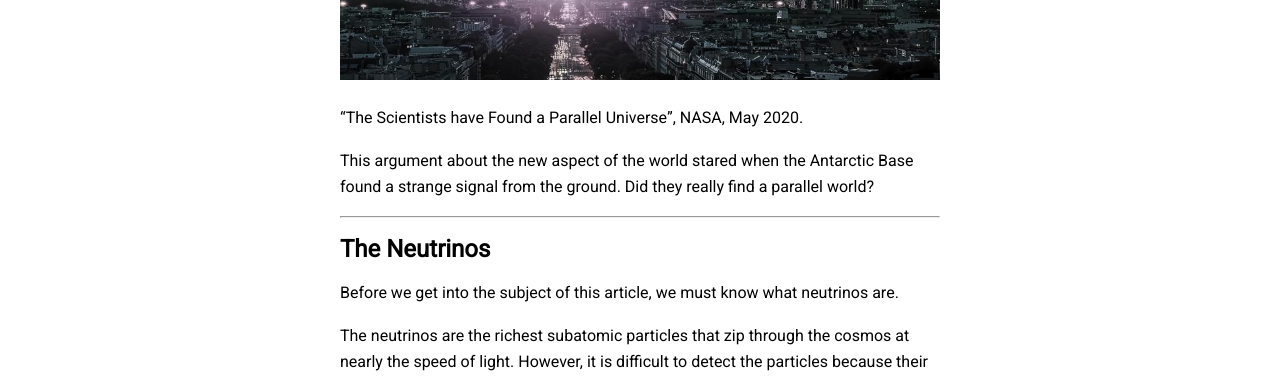
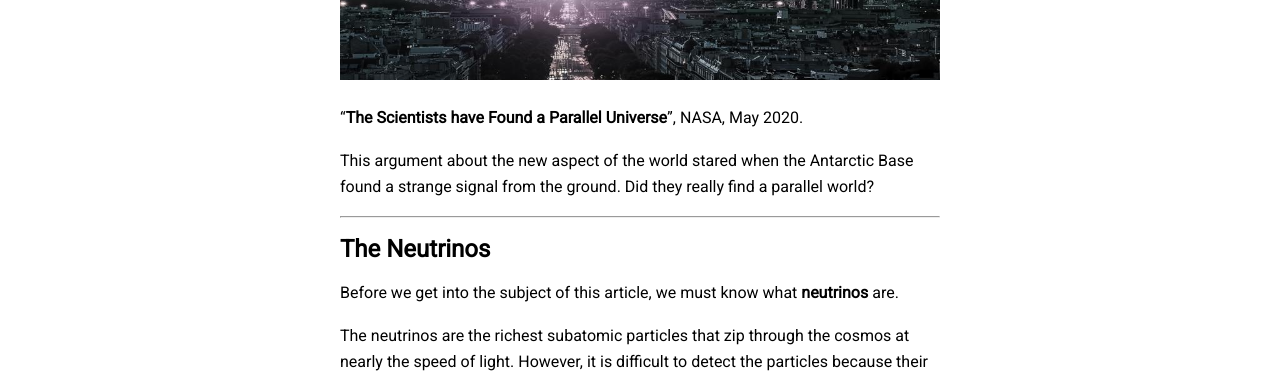
Before and after one commit to kun-w-lee/blog, a Jekyll site: the page built from _posts/2020-08-19-test.md, in a window 1280 px wide and 900 px high. Shown: the part 363-743 px from the top of the window. Built offline with Jekyll 4.4.1, drawn with Linux system fonts in a browser that asks for light colours; nearby versions of some CDN libraries.

```diff
--- a/_posts/2020-08-19-test.md
+++ b/_posts/2020-08-19-test.md
@@ -7,7 +7,7 @@ tags: [sample]
 image: parallel-universe.jpg
 ---
 
-"The Scientists have Found a Parallel Universe", NASA, May 2020.
+"**The Scientists have Found a Parallel Universe**", NASA, May 2020.
 
 This argument about the new aspect of the world stared when the Antarctic Base found a strange signal from the ground. Did they really find a parallel world?
 
@@ -15,7 +15,7 @@ This argument about the new aspect of the world stared when the Antarctic Base f
 
 ## The Neutrinos
 
-Before we get into the subject of this article, we must know what neutrinos are.
+Before we get into the subject of this article, we must know what **neutrinos** are.
 
 The neutrinos are the richest subatomic particles that zip through the cosmos at nearly the speed of light. However, it is difficult to detect the particles because their mass is very low and can barely have interactions with other substances.
 
```
